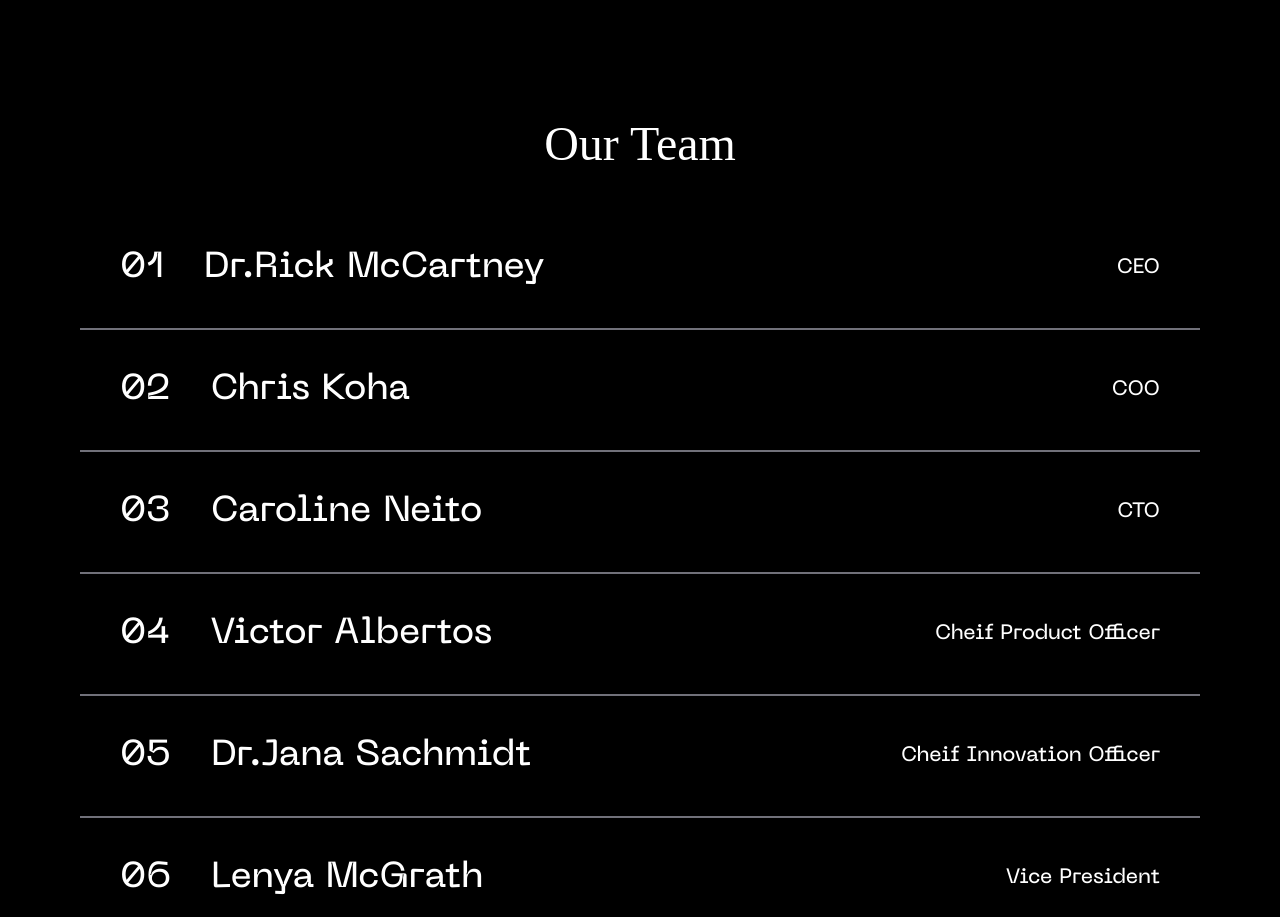
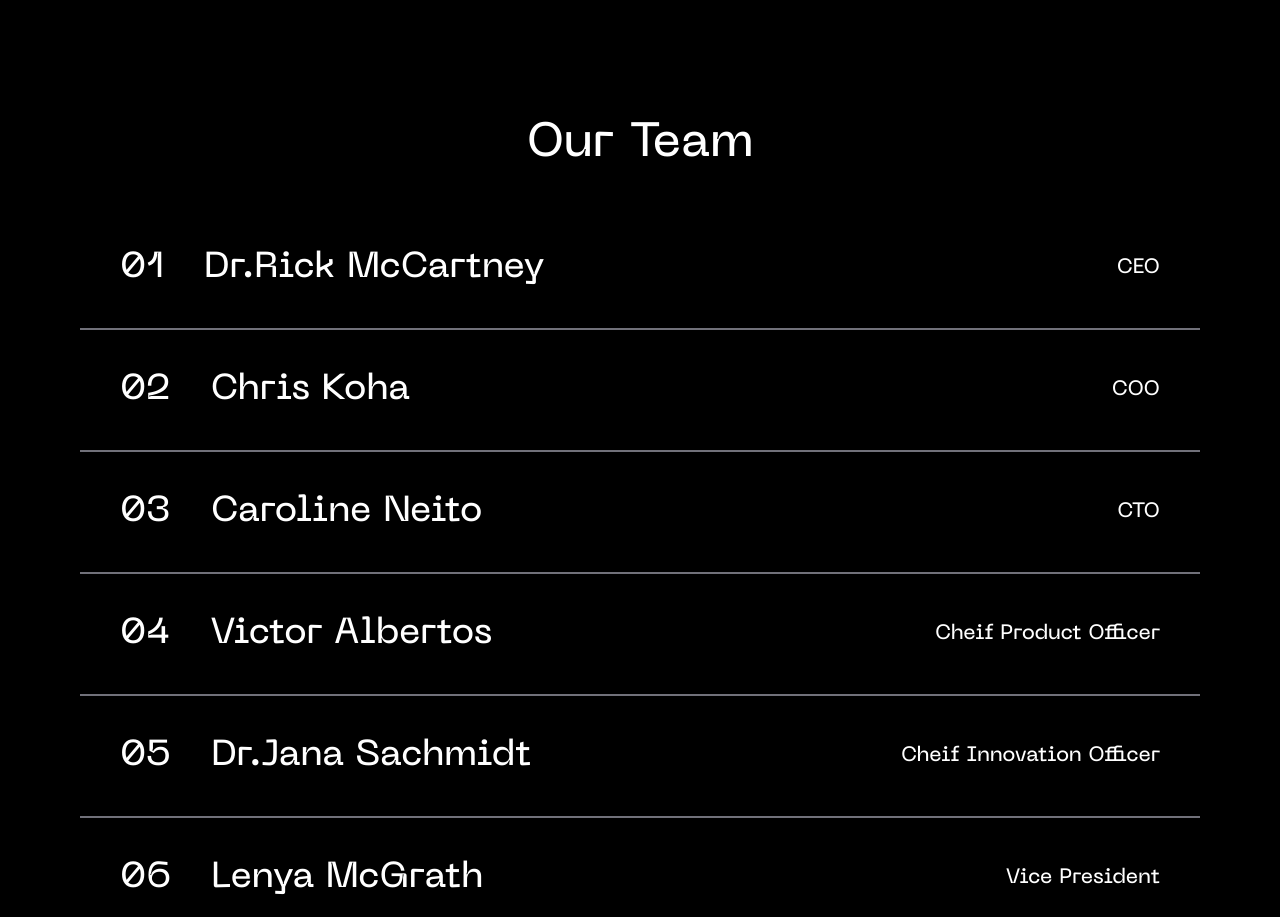
Before and after one commit to rewatakzare/SIGNIFICO, a plain HTML site: page index.html in a window 1280 px wide. Shown: the part 6360-7277 px from the top of the page. Drawn offline with nearby package versions, Linux system fonts and the light colour scheme; a web font is replaced by a local one.

Commit message:
Update index.html

```diff
--- a/index.html
+++ b/index.html
@@ -274,7 +274,7 @@
             </div>
         </div>
         <div data-color="white" class="team section w-full text-center text-5xl ">
-            <h1 class="font-medium font-[NeueMachinaMedium] ">Our Team</h1>
+            <h1 class="font-medium font-[NMM] ">Our Team</h1>
             <div class="info w-full mt-10 px-20 font-[NMM]">
                 <div class="infoelem w-full py-10  px-10  border-b-2 border-zinc-500 relative ">
                     <div class=" relative z-[3] flex items-center justify-between">
```
